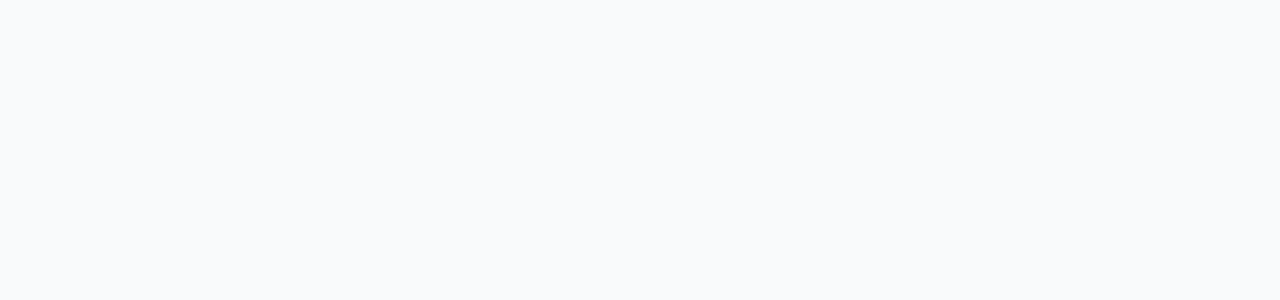
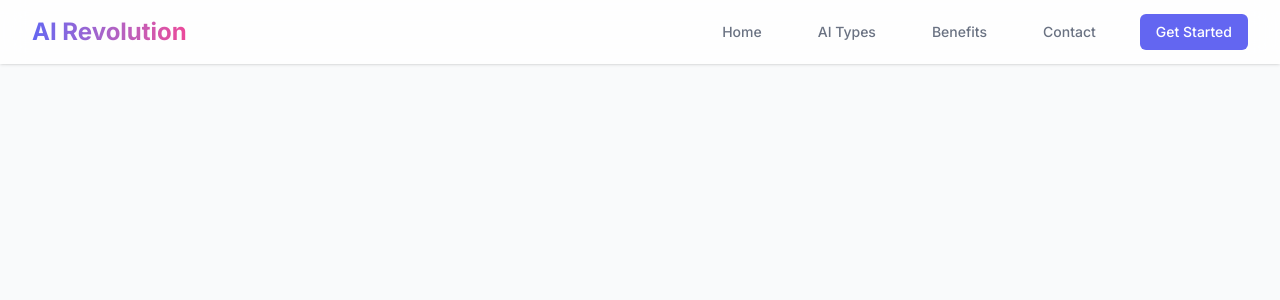
Before and after one commit to elshairhassan50-arch/tailwind, a React (Vite) app: page / in a window 1280 px wide. Shown: the top 300 px of the page. Built offline with nearby package versions, Linux system fonts and the light colour scheme.

Commit message:
add navbar

```diff
--- a/src/Components/Navbar.jsx
+++ b/src/Components/Navbar.jsx
@@ -1,7 +1,57 @@
 import React from 'react'
+import { useState } from 'react';
+const links=[
+
+  { name:"Home", href:"#home"},
+  {name:"AI Types", href:"#types"},
+  {name:"Benefits", href:"#benefits"},
+  {name:"Contact", href:"#contact"}
+]
 
 function Navbar() {
+  const [isMenuOpen, setIsMenuOpen] = useState(false);
   return<>
+  <nav className='bg-white/80 backdrop-blur-md fixed w-full z-50 shadow-sm'>
+  <div className='app-container flex items-center justify-between h-16'>
+    <span className='gradient-text font-bold text-2xl'>AI Revolution</span>
+
+    {/* Desktop Links */}
+  <div className='hidden md:flex items-center space-x-8'>
+    {links.map((link)=>(
+      <a key={link.name} href={link.href} className='nav-item'>
+        {link.name}
+      </a>
+    ))}
+    <a href="#" className='nav-btn'>Get Started</a>
+
+    </div>
+    {/* Mobile Menu Button */}
+
+    <button
+    onClick={() => setIsMenuOpen((prev) => !prev)}
+     className='md:hidden p-2 rounded-md text-gray-400 hover:text-gray-500 focus:outline-none'>
+      <svg xmlns="http://www.w3.org/2000/svg" fill="none" viewBox="0 0 24 24" strokeWidth={1.5} stroke="currentColor" className="size-6">
+  <path strokeLinecap="round" strokeLinejoin="round" d="M3.75 6.75h16.5M3.75 12h16.5m-16.5 5.25h16.5" />
+</svg>
+
+    </button>
+    {/* Mobile Menu */}
+    {isMenuOpen && (
+      <div className='md:hidden bg-white shadow-lg rounded-b-lg px-2 pt-2 space-y-1 pb-3 mt-52 '>
+         {links.map((link)=>(
+      <a key={link.name} className='mobile-nav-item' href={link.href} >
+        {link.name}
+      </a>
+    ))}
+    <a href="#" className='mobile-nav-btn'>Get Started</a>
+
+      </div>
+
+    )}
+  </div>
+
+
+  </nav>
 
   </>
 }
```
